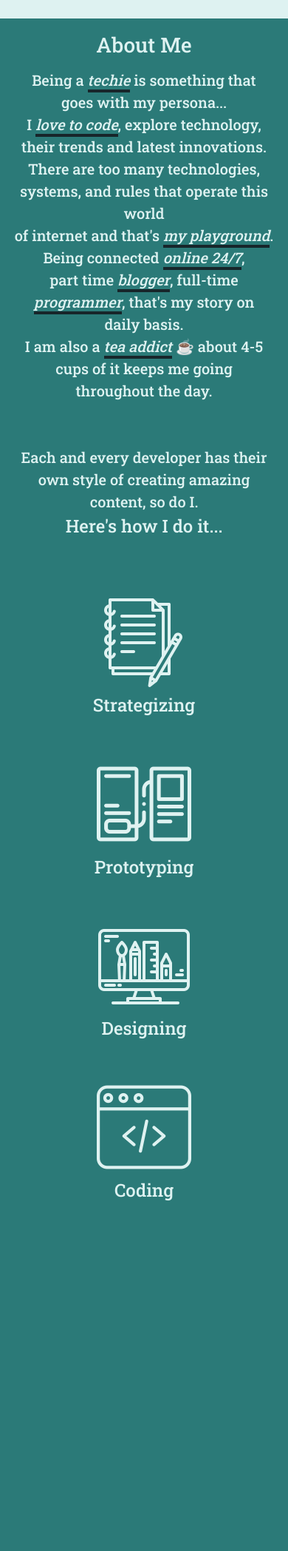
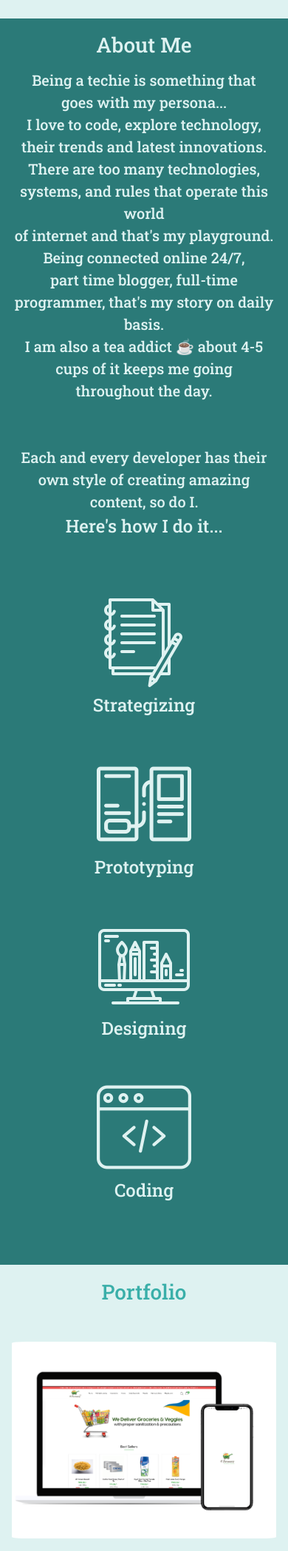
Before and after one commit to ashishmchawla/portfolio, a PHP site: page / in a window 390 px wide. Shown: the part 873-2970 px from the top of the page at 74% size. Before the commit the page ends 2497 px from the top, so only its background shows below. Run offline with PHP 8.4, Linux system fonts and the light colour scheme.

Commit message:
About Section Complete, Portfolio Partial

```diff
--- a/index.php
+++ b/index.php
@@ -91,8 +91,43 @@
               </div>
             </div>
           </div>
+          <br>
+      </section>
+      <section id="portfolio">
+        <h3 class="title"> Portfolio </h3>
+        <br>
+        <div class="row">
 
+          <div class="col-md-4">
+            <div class="cardContainer">
+              <img src="images/4farmers.png" alr="4 Farmers" class="cardImage">
+              <div class="overlay">
+                <div class="cardText">
+                  <h4> 4 Farmers </h4>
+                  <h5> An online grocery store delivering fresh fruits, vegetables and essentials even during the COVID-19 Crisis to certain parts of Mumbai.</h5>
+                  <a href="https://4farmers.in"><i class="material-icons">language</i>&nbsp; 4farmers.in</a>
+                </div>
+              </div>
+            </div>
+          </div>
+
+          <div class="col-md-4">
+            <div class="cardContainer">
+              <img src="images/royalSwag.png" alr="4 Farmers" class="cardImage">
+              <div class="overlay">
+                <div class="cardText">
+                  <h4> The Royal Swag </h4>
+                  <h5> An online fashion store for specialized t-shirts for guys and girls that carry a swag! </h5>
+                  <a href="https://theroyalswag.com"><i class="material-icons">language</i>&nbsp; theroyalswag.com</a>
+                </div>
+              </div>
+            </div>
+          </div>
+
+
+        </div>
       </section>
+
     </div>
 
     <!-- jQuery first, then Popper.js, then Bootstrap JS -->
--- a/sass/main.scss
+++ b/sass/main.scss
@@ -98,8 +98,8 @@ html, body {
         font-size: 1.25rem;
     }
     .highlight {
-        border-bottom: 4px solid $theme-darker;
-        font-style: italic;
+        // border-bottom: 4px solid $theme-darker;
+        // font-style: italic;
     }
 }
 
@@ -127,4 +127,63 @@ a.nav-link  {
     }
 }
 
+#portfolio {
+    background-color: $theme-light;
+    color: $theme-primary;
+    padding: 5% 0 5% 0;
+    text-align: center;
+}
+
+.cardContainer {
+    position: relative;
+    margin: 0 4% 0 4%;
+    border-radius: 20px;
+}
+
+.cardImage {
+    display: block;
+    width: 100%;
+    height: auto;
+    border-radius: 20px;
+    padding: 5% 0 5% 0;
+}
+
+.overlay {
+    position: absolute;
+    top: 0;
+    bottom: 0;
+    left: 0;
+    right: 0;
+    height: 100%;
+    width: 100%;
+    opacity: 0;
+    transition: 1s ease;
+    background-color: $theme-primary;
+    border-radius: 20px;
+}
+
+.cardContainer:hover .overlay {
+    opacity: 0.9;
+}
+
+.cardText {
+    color: white;
+    width: 90%;
+    position: absolute;
+    top: 50%;
+    left: 50%;
+    -webkit-transform: translate(-50%, -50%);
+    -ms-transform: translate(-50%, -50%);
+    transform: translate(-50%, -50%);
+    text-align: center;
+    a {
+        color: $theme-light;
+        display: inline-flex;
+    }
+    a:hover{
+        color: $theme-darker;
+        text-decoration: none;
+    }
+}
+
 @import "../node_modules/bootstrap/scss/bootstrap";
```
Also changed, not shown: css/main.css, images/4farmers.png (added), images/book.png (added), images/graduation.png (added), images/reportcard_mockup.png (added), images/royalSwag.png (added), images/royalSwag2.png (added), 3 other files.
